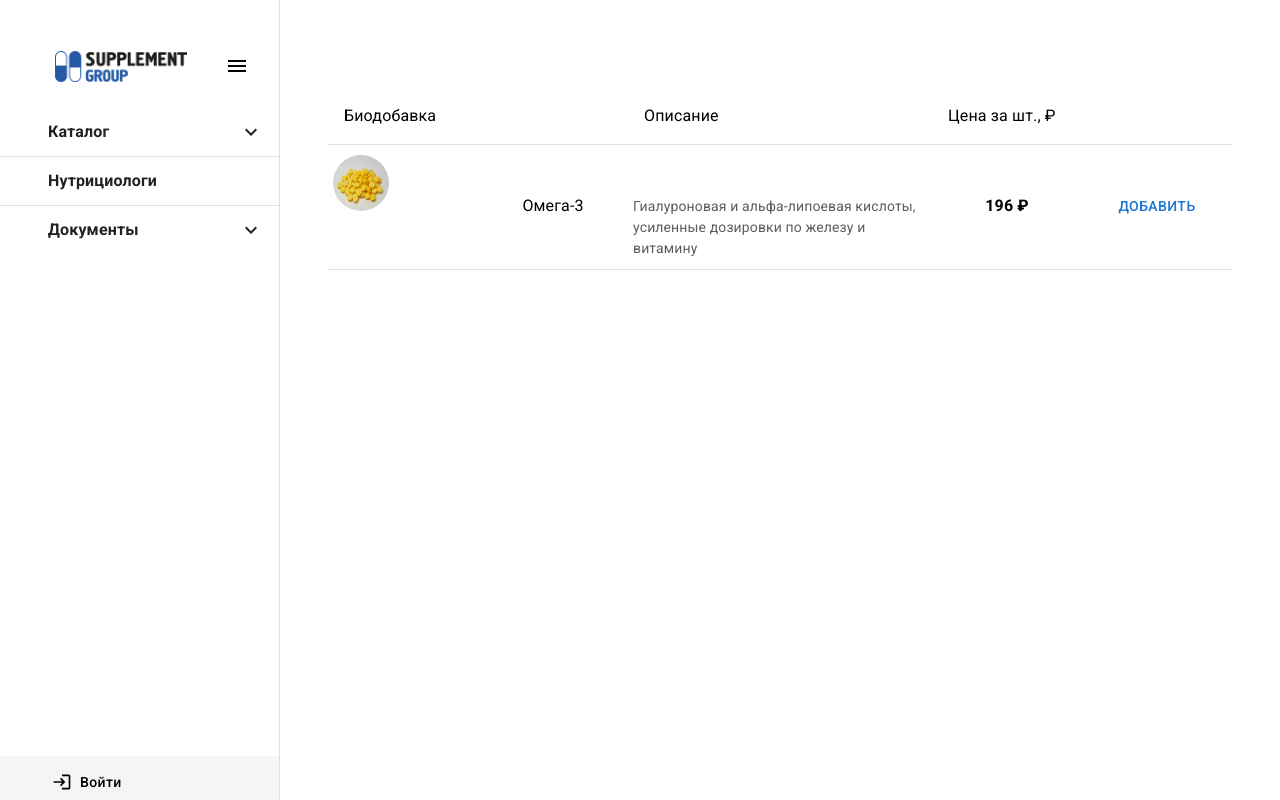
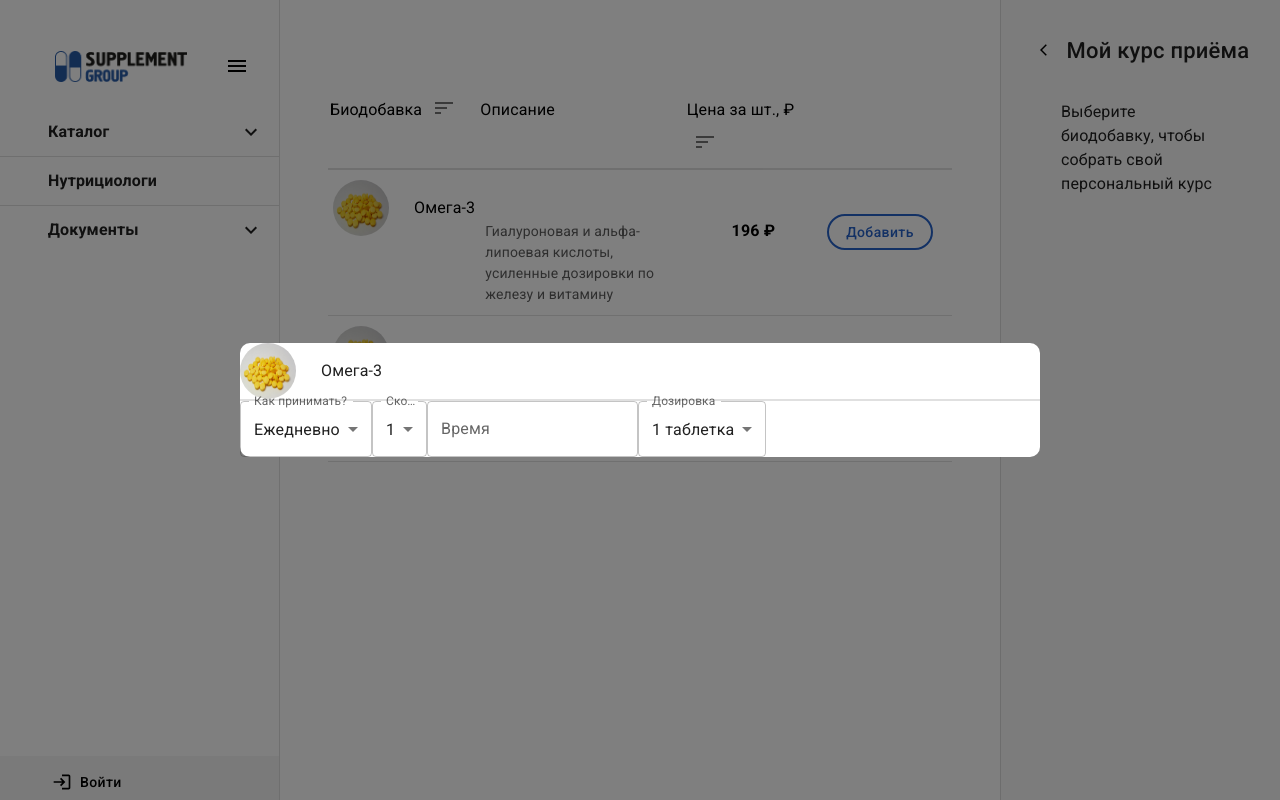
Before and after one commit to hikkarinyo/vitaminetrade, a React (Create React App) app: page / in a window 1280 px wide. Built offline with nearby package versions, Linux system fonts and the light colour scheme.

Commit message:
add right menu, add modal

```diff
--- /dev/null
+++ b/src/components/Course.jsx
@@ -0,0 +1,125 @@
+import * as React from 'react';
+import {styled, useTheme} from '@mui/material/styles';
+import MuiDrawer from '@mui/material/Drawer';
+import IconButton from '@mui/material/IconButton';
+import ListItemButton from '@mui/material/ListItemButton';
+import MenuIcon from '@mui/icons-material/Menu';
+import Box from "@mui/material/Box";
+import {Typography} from "@mui/material";
+import ArrowBackIosIcon from '@mui/icons-material/ArrowBackIos';
+
+
+const drawerWidth = 280;
+
+const openedMixin = (theme) => ({
+    width: drawerWidth,
+    transition: theme.transitions.create('width', {
+        easing: theme.transitions.easing.sharp,
+        duration: theme.transitions.duration.enteringScreen,
+    }),
+    overflowX: 'hidden',
+});
+
+const closedMixin = (theme) => ({
+    transition: theme.transitions.create('width', {
+        easing: theme.transitions.easing.sharp,
+        duration: theme.transitions.duration.leavingScreen,
+    }),
+    overflowX: 'hidden',
+    width: `calc(${theme.spacing(7)} + 1px)`,
+    [theme.breakpoints.up('sm')]: {
+        width: `calc(${theme.spacing(8)} + 1px)`,
+    },
+});
+
+const Drawer = styled(MuiDrawer, {shouldForwardProp: (prop) => prop !== 'open'})(
+    ({theme, open}) => ({
+        width: drawerWidth,
+        flexShrink: 0,
+        whiteSpace: 'nowrap',
+        boxSizing: 'border-box',
+
+        ...(open && {
+            ...openedMixin(theme),
+            '& .MuiDrawer-paper': openedMixin(theme),
+        }),
+        ...(!open && {
+            ...closedMixin(theme),
+            '& .MuiDrawer-paper': closedMixin(theme),
+        }),
+
+    }),
+);
+const DrawerHeader = styled('div')(({theme}) => ({
+    display: 'flex',
+    alignItems: 'center',
+    justifyContent: 'flex-end',
+    padding: theme.spacing(4, 1, 0, 0),
+    // necessary for content to be below app bar
+    ...theme.mixins.toolbar,
+}));
+
+
+const Course = () => {
+    const theme = useTheme();
+    const [open, setOpen] = React.useState(true);
+
+    const handleDrawerOpen = () => {
+        setOpen(true);
+    };
+    const handleDrawerClose = () => {
+        setOpen(false);
+    };
+
+    return (
+        <Drawer
+            variant="permanent"
+            open={open}
+            anchor="right"
+            PaperProps={{sx: {backgroundColor: '#F9F9F9'}}}
+        >
+            <Box>
+                <Box display="flex"
+                     justifyContent="center"
+                     alignItems="center"
+                     minHeight="100px"
+                >
+                    {!open ?
+                        <IconButton onClick={handleDrawerOpen}>
+                            {theme.direction === 'ltr' ? <MenuIcon sx={{color: '#000000'}}/> :
+                                <MenuIcon sx={{color: '#000000'}}/>}
+                        </IconButton>
+                        :
+                        <Box sx={{
+                            display: 'flex',
+                            flexDirection: 'row',
+                            justifyContent: 'space-between',
+                        }}>
+                            <IconButton sx={{mr: '5px'}} onClick={handleDrawerClose}>
+                                {theme.direction === 'ltr' ?
+                                    <ArrowBackIosIcon sx={{color: '#000000', fontSize: '14px'}}/> :
+                                    <ArrowBackIosIcon sx={{color: 'rgba(0, 0, 0, 0.72)', fontSize: '24px'}}/>}
+                            </IconButton>
+                            <Typography sx={{fontSize: '22px', fontWeight: 'medium', m: 'auto'}}>
+                                Мой курс приёма
+                            </Typography>
+                        </Box>
+                    }
+                </Box>
+                {open &&
+                    <Box display="flex"
+                         justifyContent="center"
+                         alignItems="center"
+                    >
+                        <Typography sx={{whiteSpace: 'pre-wrap', m: 'auto 60px'}}>Выберите биодобавку, чтобы собрать свой
+                            персональный
+                            курс </Typography>
+                    </Box>
+                }
+            </Box>
+        </Drawer>
+
+    );
+
+}
+export default Course;
--- /dev/null
+++ b/src/components/Dialog.jsx
@@ -0,0 +1,61 @@
+import * as React from 'react';
+import Box from '@mui/material/Box';
+import Typography from '@mui/material/Typography';
+import Modal from '@mui/material/Modal';
+import {MenuItem, TextField} from "@mui/material";
+
+const style = {
+    position: 'absolute',
+    top: '50%',
+    left: '50%',
+    transform: 'translate(-50%, -50%)',
+    width: 800,
+    bgcolor: 'background.paper',
+    borderRadius: 2.5,
+    outline: 'none',
+
+};
+
+const Dialog = ({open, handleClose}) => {
+    return (
+        <div>
+            <Modal
+                open={open}
+                onClose={handleClose}
+            >
+                <Box sx={style}>
+                    <Box sx={{
+                        display: "flex",
+                        flexDirection: 'row-reverse',
+                        justifyContent: 'center',
+                        borderBottom: '2px solid #E0E0E0'
+                    }}>
+                        <Typography sx={{m: 'auto', ml: '25px'}}>Омега-3</Typography>
+                        <img sx={{m: 'auto 10px'}} alt={"pill"}
+                             style={{width: '56px', height: '56px', borderRadius: '50px'}}
+                             src={"/images/response.jpeg"}/>
+                    </Box>
+
+                        <TextField label="Как принимать?" select value={"Ежедневно"}>
+                            <MenuItem value={"Ежедневно"} >Ежедневно</MenuItem>
+                        </TextField>
+
+                    <TextField label="Сколько раз в день?" select value={"1"}>
+                        <MenuItem value={"1"} >1</MenuItem>
+                        <MenuItem value={"2"} >2</MenuItem>
+                        <MenuItem value={"3 "} >3</MenuItem>
+                    </TextField>
+
+                    <TextField label="Время"/>
+
+                    <TextField label="Дозировка" select value={"1"}>
+                        <MenuItem value={"1"} >1 таблетка</MenuItem>
+                        <MenuItem value={"2"} >2 таблетки</MenuItem>
+                    </TextField>
+
+                </Box>
+            </Modal>
+        </div>
+    );
+}
+export default Dialog;
--- a/src/components/Menu.jsx
+++ b/src/components/Menu.jsx
@@ -76,7 +76,6 @@ const Drawer = styled(MuiDrawer, {shouldForwardProp: (prop) => prop !== 'open'})
     }),
 );
 
-const Menu = () => {
 const MyListItemButton = styled(ListItemButton)({
     "&.Mui-selected": {
         backgroundColor: "#2C59A5"
@@ -96,6 +95,9 @@ const Menu = () => {
         fill: "#ffffff",
     }
 });
+
+const Menu = () => {
+
     const theme = useTheme();
     const [catalog, setCatalog] = React.useState(false);
     const [doc, setDoc] = React.useState(false);
--- a/src/components/Table.jsx
+++ b/src/components/Table.jsx
@@ -1,17 +1,17 @@
 import * as React from 'react';
-import {Avatar, Button, Container, Stack, TableCell, Typography} from "@mui/material";
+import {Button, Container, Typography} from "@mui/material";
 import {styled} from "@mui/material/styles";
 import Box from "@mui/material/Box";
-import {Piano} from "@mui/icons-material";
-
-const Table = () => {
-
+import SortIcon from '@mui/icons-material/Sort';
+import IconButton from "@mui/material/IconButton";
+import {useState} from "react";
+import Dialog from "./Dialog";
 
 const MyTable = styled(Box)({
     display: 'table',
     width: '100%',
+    cursor: 'pointer'
 });
-
 const MyHeaderRow = styled(Box)({
     display: 'table-row',
     width: '100%',
@@ -29,16 +29,30 @@ const Table = () => {
         borderRadius: '0 10px 0 0'
     }
 });
-
-    const MyCell = styled(TableCell)({
+const MyCell = styled(Box)({
     display: 'table-cell',
     maxWidth: '350px',
-        minWidth: '150px',
+    minWidth: '130px',
     color: "#000000",
 
 });
-
-
+const MyButton = styled(Button)({
+    width: "106px",
+    height: "36px",
+    backgroundColor: '#ffffff',
+    color: "#2662C9",
+    borderRadius: "100px",
+    border: '2px solid #2662C9',
+    textTransform: "capitalize",
+    "&:hover": {
+        backgroundColor: "#2662C9",
+        color: '#ffffff'
+    },
+    "&:active": {
+        backgroundColor: "#2662C9",
+        color: '#ffffff'
+    },
+})
 const MyRow = styled(Box)({
     display: 'table-row',
     width: '100%',
@@ -54,73 +68,99 @@ const Table = () => {
     },
     ":last-child": {
         paddingRight: '20px',
-        }
+    },
 });
 
+const Table = () => {
+    const [open, setOpen] = useState(true);
+    const handleOpen = () => setOpen(true);
+    const handleClose = () => setOpen(false);
     return (
         <Container>
+            {open && <Dialog open={open} handleClose={handleClose}/>}
             <div>
                 <MyTable>
                     <MyHeaderRow>
-                        <MyCell colSpan={2}>
-                            <Typography>Биодобавка</Typography>
+                        <MyCell sx={{padding: "0"}}>
+                            <Typography sx={{margin: 'auto 2px', display: "inline-block"}}>Биодобавка</Typography>
+                            <IconButton sx={{display: "inline-block"}}>
+                                <SortIcon/>
+                            </IconButton>
                         </MyCell>
-                        <MyCell>
+                        <MyCell sx={{padding: 0}}>
                             <Typography>Описание</Typography>
                         </MyCell>
-                        <MyCell>
-                            <Typography> Цена за шт., ₽</Typography>
+                        <MyCell sx={{padding: 0}}>
+                            <Typography sx={{margin: 'auto 2px', display: "inline-block"}}> Цена за шт., ₽</Typography>
+                            <IconButton sx={{display: "inline-block"}}>
+                                <SortIcon/>
+                            </IconButton>
                         </MyCell>
                         <MyCell/>
                     </MyHeaderRow>
                     <MyRow>
                         <MyCell>
-
-                            <img alt={"picture"} style={{
-                                width: '56px',
-                                height: '56px',
-                                borderRadius: '50px',
-                            }} src={"/images/response.jpeg"}/>
-                        </MyCell>
-                        <MyCell>
-                            <Box display="flex"
-                                 justifyContent="center"
-                                 alignItems="center"
-                                 sx={{mt: 1}}
-                            >
-                                <Typography>Омега-3</Typography>
+                            <Box sx={{
+                                display: "flex",
+                                flexDirection: 'row-reverse',
+                                justifyContent: 'center',
+                            }}>
+                                <Typography sx={{m: 'auto', ml: '25px'}}>Омега-3</Typography>
+                                <img sx={{m: 'auto 10px'}} alt={"pill"}
+                                     style={{width: '56px', height: '56px', borderRadius: '50px'}}
+                                     src={"/images/response.jpeg"}/>
                             </Box>
                         </MyCell>
                         <MyCell>
-                            <Box display="flex"
-                                 justifyContent="flex-start"
-                                 alignItems="center"
-                                 sx={{mt: 1}}
-                            >
                             <Typography sx={{fontSize: '14px', color: 'rgba(0, 0, 0, 0.64)',}}>Гиалуроновая и
                                 альфа-липоевая кислоты, усиленные дозировки по железу и
-                                    витамину</Typography>
+                                витамину
+                            </Typography>
+                        </MyCell>
+                        <MyCell>
+                            <Box sx={{
+                                display: "flex",
+                                flexDirection: 'flex-end',
+                                justifyContent: 'center',
+                            }}>
+                                <Typography sx={{fontWeight: 'bold', m: 'auto'}}>196 ₽</Typography>
                             </Box>
                         </MyCell>
                         <MyCell>
-                            <Box display="flex"
-                                 justifyContent="center"
-                                 alignItems="center"
-                                 sx={{mt: 1}}
-                            >
-                                <Typography sx={{fontWeight: 'bold'}}>196 ₽</Typography>
+                            <MyButton onClick={handleOpen}>Добавить</MyButton>
+                        </MyCell>
+                    </MyRow>
+                    <MyRow>
+                        <MyCell>
+                            <Box sx={{
+                                display: "flex",
+                                flexDirection: 'row-reverse',
+                                justifyContent: 'center',
+                            }}>
+                                <Typography sx={{m: 'auto', ml: '25px'}}>Омега-3</Typography>
+                                <img sx={{m: 'auto 10px'}} alt={"pill"}
+                                     style={{width: '56px', height: '56px', borderRadius: '50px'}}
+                                     src={"/images/response.jpeg"}/>
                             </Box>
                         </MyCell>
                         <MyCell>
-                            <Box display="flex"
-                                 justifyContent="center"
-                                 alignItems="center"
-                                 sx={{mt: 1}}
-                            >
-                                <Button>Добавить</Button>
+                            <Typography sx={{fontSize: '14px', color: 'rgba(0, 0, 0, 0.64)',}}>Гиалуроновая и
+                                альфа-липоевая кислоты, усиленные дозировки по железу и
+                                витамину
+                            </Typography>
+                        </MyCell>
+                        <MyCell>
+                            <Box sx={{
+                                display: "flex",
+                                flexDirection: 'flex-end',
+                                justifyContent: 'center',
+                            }}>
+                                <Typography sx={{fontWeight: 'bold', m: 'auto'}}>196 ₽</Typography>
                             </Box>
                         </MyCell>
-
+                        <MyCell>
+                            <MyButton>Добавить</MyButton>
+                        </MyCell>
                     </MyRow>
                 </MyTable>
             </div>
--- a/src/pages/MainPanel.jsx
+++ b/src/pages/MainPanel.jsx
@@ -3,6 +3,7 @@ import Menu from "../components/Menu";
 import {styled} from "@mui/material/styles";
 import Box from '@mui/material/Box';
 import Table from "../components/Table"
+import Course from "../components/Course";
 
 
 
@@ -48,6 +49,7 @@ const MainPanel = () => {
                 <DrawerHeader/>
                 <Table/>
             </Box>
+            <Course/>
         </Box>
     );
 }
```
Lines whose indentation alone changed are shown as unchanged.
